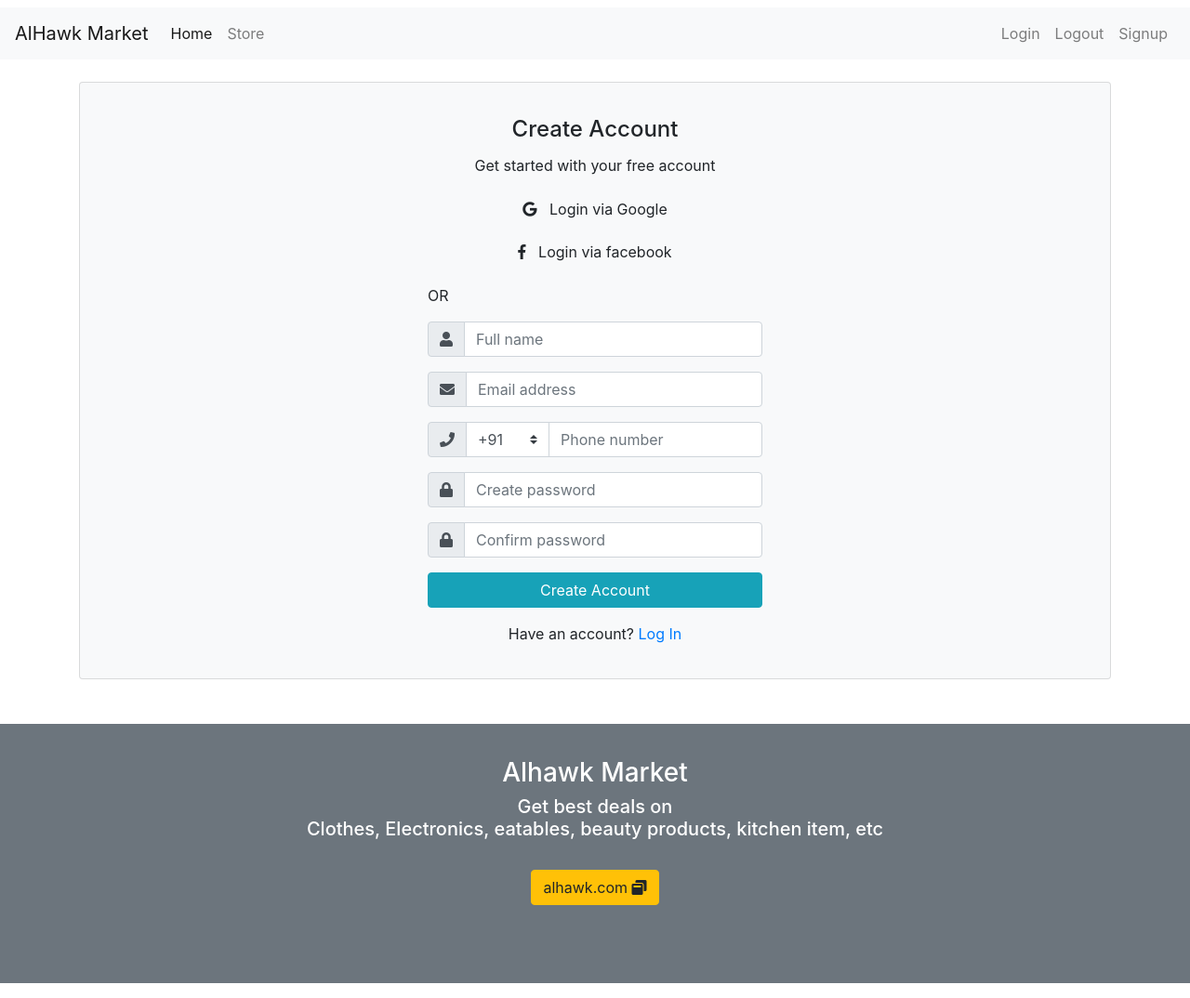
After one commit to devspartan/alhawk_mkt, a Django app: page /signup/ in a window 1280 px wide. The commit adds this page. Shown: the whole page at 93% size. Run offline with Django 3.2, Linux system fonts and the light colour scheme; some libraries are stand-ins or nearby versions.

Commit message:
Update templates and views
Add filtering login in index view.
Add signup url, view and template.
add login url and view.

```diff
--- /dev/null
+++ b/store/templates/base.html
@@ -0,0 +1,67 @@
+{% load static %}
+
+<!doctype html>
+<html lang="en">
+<head>
+    <!-- Required meta tags -->
+    <meta charset="utf-8">
+    <meta name="viewport" content="width=device-width, initial-scale=1, shrink-to-fit=no">
+
+    <!-- Bootstrap CSS -->
+    <link rel="stylesheet" href="https://cdn.jsdelivr.net/npm/bootstrap@4.5.3/dist/css/bootstrap.min.css"
+          integrity="sha384-TX8t27EcRE3e/ihU7zmQxVncDAy5uIKz4rEkgIXeMed4M0jlfIDPvg6uqKI2xXr2" crossorigin="anonymous">
+
+    <title>AlHawk Market</title>
+</head>
+<body>
+
+
+<nav class="navbar navbar-expand-lg navbar-light bg-light mt-2 pr-6">
+    <a class="navbar-brand" href="#">AlHawk Market</a>
+    <button class="navbar-toggler" type="button" data-toggle="collapse" data-target="#navbarSupportedContent"
+            aria-controls="navbarSupportedContent" aria-expanded="false" aria-label="Toggle navigation">
+        <span class="navbar-toggler-icon"></span>
+    </button>
+
+    <div class="collapse navbar-collapse" id="navbarSupportedContent">
+        <ul class="navbar-nav mr-auto">
+            <li class="nav-item active">
+                <a class="nav-link" href="#">Home <span class="sr-only">(current)</span></a>
+            </li>
+            <li class="nav-item">
+                <a class="nav-link" href="#">Store</a>
+            </li>
+        </ul>
+        <ul class="navbar-nav my-lg-0 mr-6">
+            <li class="nav-item">
+                <a class="nav-link" href="#" tabindex="-1" aria-disabled="true">Login</a>
+            </li>
+            <li class="nav-item">
+                <a class="nav-link" href="#" tabindex="-1" aria-disabled="true">Logout</a>
+            </li>
+            <li class="nav-item">
+                <a class="nav-link" href="signup" tabindex="-1" aria-disabled="true">Signup</a>
+            </li>
+        </ul>
+
+    </div>
+</nav>
+
+{% block content %}{% endblock %}
+<!-- Optional JavaScript; choose one of the two! -->
+
+<!-- Option 1: jQuery and Bootstrap Bundle (includes Popper) -->
+<script src="https://code.jquery.com/jquery-3.5.1.slim.min.js"
+        integrity="sha384-DfXdz2htPH0lsSSs5nCTpuj/zy4C+OGpamoFVy38MVBnE+IbbVYUew+OrCXaRkfj"
+        crossorigin="anonymous"></script>
+<script src="https://cdn.jsdelivr.net/npm/bootstrap@4.5.3/dist/js/bootstrap.bundle.min.js"
+        integrity="sha384-ho+j7jyWK8fNQe+A12Hb8AhRq26LrZ/JpcUGGOn+Y7RsweNrtN/tE3MoK7ZeZDyx"
+        crossorigin="anonymous"></script>
+
+<!-- Option 2: jQuery, Popper.js, and Bootstrap JS
+<script src="https://code.jquery.com/jquery-3.5.1.slim.min.js" integrity="sha384-DfXdz2htPH0lsSSs5nCTpuj/zy4C+OGpamoFVy38MVBnE+IbbVYUew+OrCXaRkfj" crossorigin="anonymous"></script>
+<script src="https://cdn.jsdelivr.net/npm/popper.js@1.16.1/dist/umd/popper.min.js" integrity="sha384-9/reFTGAW83EW2RDu2S0VKaIzap3H66lZH81PoYlFhbGU+6BZp6G7niu735Sk7lN" crossorigin="anonymous"></script>
+<script src="https://cdn.jsdelivr.net/npm/bootstrap@4.5.3/dist/js/bootstrap.min.js" integrity="sha384-w1Q4orYjBQndcko6MimVbzY0tgp4pWB4lZ7lr30WKz0vr/aWKhXdBNmNb5D92v7s" crossorigin="anonymous"></script>
+-->
+</body>
+</html>
--- /dev/null
+++ b/store/templates/signUp.html
@@ -0,0 +1,92 @@
+{% extends 'base.html' %}
+
+{% block content %}
+    {#<link href="//maxcdn.bootstrapcdn.com/bootstrap/4.0.0/css/bootstrap.min.css" rel="stylesheet" id="bootstrap-css">#}
+    {#<script src="//maxcdn.bootstrapcdn.com/bootstrap/4.0.0/js/bootstrap.min.js"></script>#}
+    {#<script src="//cdnjs.cloudflare.com/ajax/libs/jquery/3.2.1/jquery.min.js"></script>#}
+    <!------ Include the above in your HEAD tag ---------->
+
+    <link rel="stylesheet" href="https://use.fontawesome.com/releases/v5.0.8/css/all.css">
+
+
+
+
+
+    <div class="container">
+        <br>
+        <div class="card bg-light">
+            <article class="card-body mx-auto" style="max-width: 400px;">
+                <h4 class="card-title mt-3 text-center">Create Account</h4>
+                <p class="text-center">Get started with your free account</p>
+                <p>
+                    <a href="" class="btn btn-block btn-twitter"> <i class="fab fa-google"></i>   Login via Google</a>
+                    <a href="" class="btn btn-block btn-facebook"> <i class="fab fa-facebook-f"></i>   Login via
+                        facebook</a>
+                </p>
+                <p class="divider-text">
+                    <span class="bg-light">OR</span>
+                </p>
+                <form>
+                    <div class="form-group input-group">
+                        <div class="input-group-prepend">
+                            <span class="input-group-text"> <i class="fa fa-user"></i> </span>
+                        </div>
+                        <input name="" class="form-control" placeholder="Full name" type="text">
+                    </div> <!-- form-group// -->
+                    <div class="form-group input-group">
+                        <div class="input-group-prepend">
+                            <span class="input-group-text"> <i class="fa fa-envelope"></i> </span>
+                        </div>
+                        <input name="" class="form-control" placeholder="Email address" type="email">
+                    </div> <!-- form-group// -->
+                    <div class="form-group input-group">
+                        <div class="input-group-prepend">
+                            <span class="input-group-text"> <i class="fa fa-phone"></i> </span>
+                        </div>
+                        <select class="custom-select" style="max-width: 90px;">
+                            <option selected="91">+91</option>
+                            <option value="972">+972</option>
+                            <option value="2">+198</option>
+                            <option value="3">+701</option>
+                        </select>
+                        <input name="" class="form-control" placeholder="Phone number" type="text">
+                    </div> <!-- form-group// -->
+                    <div class="form-group input-group">
+                        <div class="input-group-prepend">
+                            <span class="input-group-text"> <i class="fa fa-lock"></i> </span>
+                        </div>
+                        <input class="form-control" placeholder="Create password" type="password">
+                    </div> <!-- form-group// -->
+                    <div class="form-group input-group">
+                        <div class="input-group-prepend">
+                            <span class="input-group-text"> <i class="fa fa-lock"></i> </span>
+                        </div>
+                        <input class="form-control" placeholder="Confirm password" type="password">
+                    </div> <!-- form-group// -->
+                    <div class="form-group">
+                        <button type="submit" class="btn btn-info btn-block"> Create Account</button>
+                    </div> <!-- form-group// -->
+                    <p class="text-center">Have an account? <a href="login">Log In</a></p>
+                </form>
+            </article>
+        </div> <!-- card.// -->
+
+    </div>
+    <!--container end.//-->
+
+    <br><br>
+    <article class="bg-secondary mb-3">
+        <div class="card-body text-center">
+            <h3 class="text-white mt-3">Alhawk Market</h3>
+            <p class="h5 text-white">Get best deals on <br> Clothes, Electronics, eatables, beauty products, kitchen
+                item, etc</p>   <br>
+            <p><a class="btn btn-warning" target="_blank" href="#">
+                alhawk.com
+                <i class="fa fa-window-restore "></i></a></p>
+        </div>
+        <br><br>
+    </article>
+
+
+
+{% endblock %}
--- a/store/urls.py
+++ b/store/urls.py
@@ -1,6 +1,8 @@
 from django.urls import path
-from .views import index
+from .views import index, signUp, login
 
 urlpatterns = [
-    path('', index)
+    path('', index),
+    path('signup/', signUp),
+    path('login/', login)
 ]
--- a/store/views.py
+++ b/store/views.py
@@ -1,10 +1,30 @@
 from django.shortcuts import render
 from django.http import HttpResponse
 
-from .models import Product
+from .models import Product, Category
 
 # Create your views here.
 def index(request):
+    category_id = request.GET.get('category')
 
-    products = Product.objects.all()
-    return render(request, 'index.html', {'products': products})
+    if category_id:
+        if category_id == 'all':
+            products = Product.objects.all()
+        else:
+            products = Product.objects.filter(category=category_id)
+    else:
+        products = Product.objects.all()
+
+    categories = Category.objects.all()
+    data = {}
+    data['products'] = products
+    data['categories'] = categories
+    return render(request, 'index.html', data)
+
+def signUp(request):
+
+    return render(request, 'signUp.html')
+
+def login(request):
+
+    return render(request, 'login.html')
```
Also changed, not shown: store/templates/index.html (+62 -33 lines).
